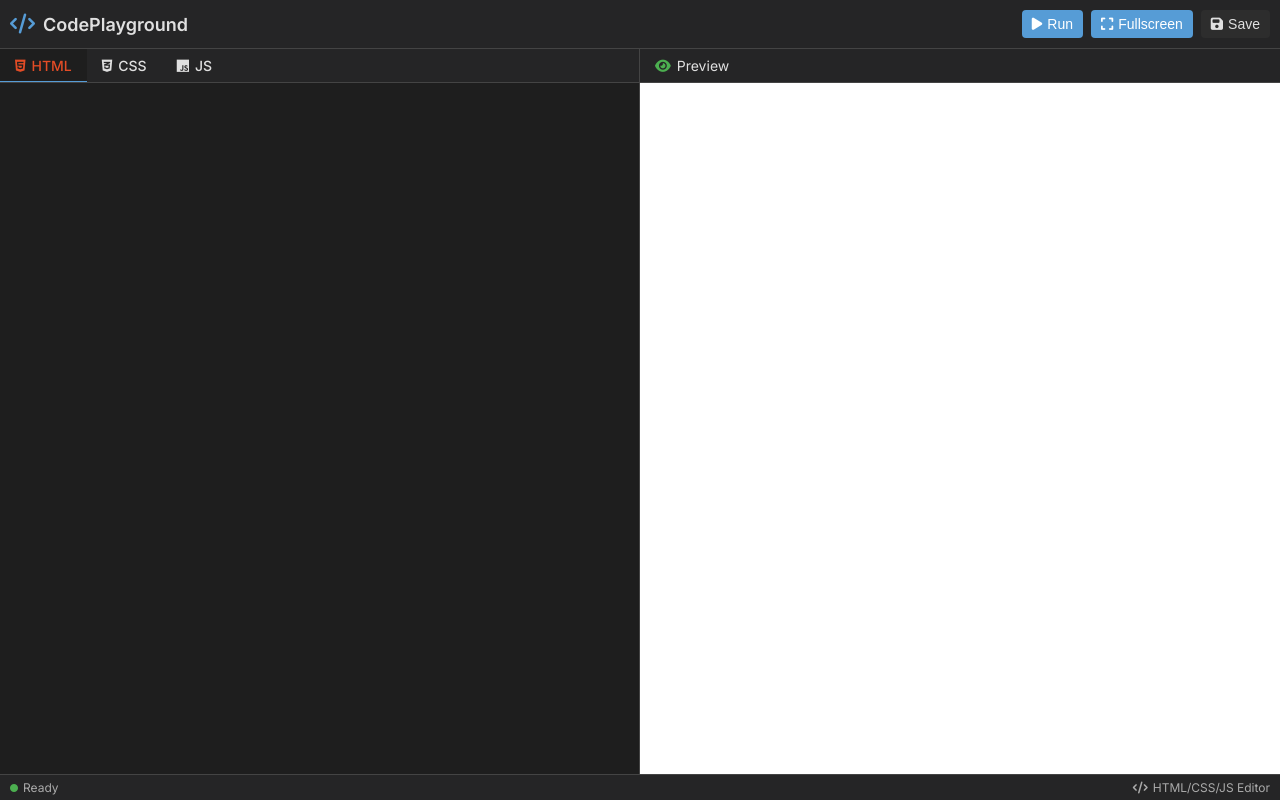
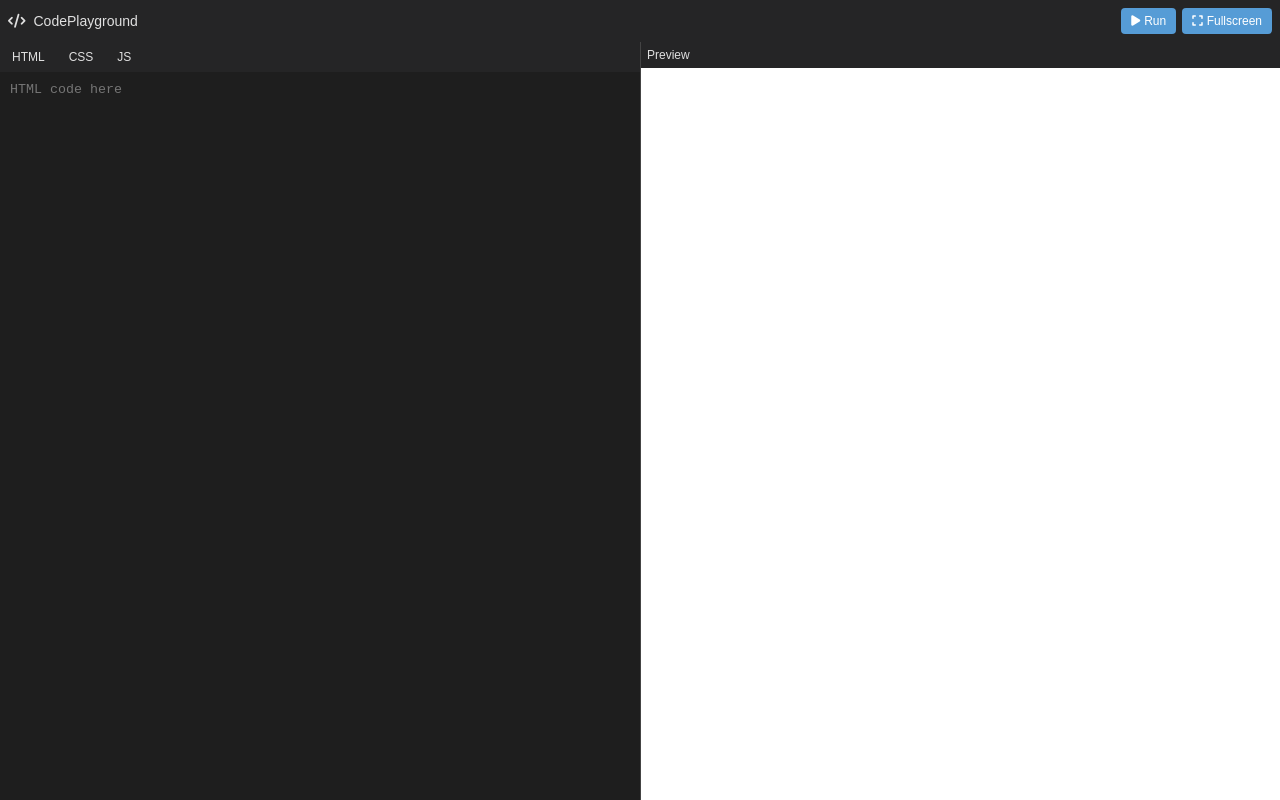
Before and after one commit to I-SHOW-AKIRU200/CODE-EDITORS, a plain HTML site: page index.html in a window 1280 px wide. Drawn offline with nearby package versions, Linux system fonts and the light colour scheme.

Commit message:
Update index.html

```diff
--- a/index.html
+++ b/index.html
@@ -2,32 +2,156 @@
 <html lang="en">
 <head>
     <meta charset="UTF-8">
-    <meta name="viewport" content="width=device-width, initial-scale=1.0">
-    <title>CodePlayground - Web Editor</title>
+    <meta name="viewport" content="width=device-width, initial-scale=1.0, maximum-scale=1.0, user-scalable=no">
+    <title>CodePlayground</title>
     <link rel="stylesheet" href="https://cdnjs.cloudflare.com/ajax/libs/font-awesome/6.4.0/css/all.min.css">
-    <link href="https://fonts.googleapis.com/css2?family=Fira+Code:wght@400;500&family=Inter:wght@400;500;600&display=swap" rel="stylesheet">
-    <!-- Prism.js for syntax highlighting -->
-    <link href="https://cdnjs.cloudflare.com/ajax/libs/prism/1.24.1/themes/prism-tomorrow.min.css" rel="stylesheet" />
-    <link rel="stylesheet" href="styles.css">
+    <style>
+        :root {
+            --bg-primary: #1e1e1e;
+            --bg-secondary: #252526;
+            --bg-tertiary: #2d2d2d;
+            --text-primary: #e0e0e0;
+            --accent-color: #569cd6;
+            --border-color: #444;
+        }
+
+        * {
+            margin: 0;
+            padding: 0;
+            box-sizing: border-box;
+        }
+
+        body {
+            font-family: Arial, sans-serif;
+            background-color: var(--bg-primary);
+            color: var(--text-primary);
+            height: 100vh;
+            display: flex;
+            flex-direction: column;
+            overflow: hidden;
+        }
+
+        header {
+            background-color: var(--bg-secondary);
+            padding: 8px;
+            display: flex;
+            flex-wrap: wrap;
+            gap: 8px;
+            align-items: center;
+            justify-content: space-between;
+        }
+
+        .logo {
+            display: flex;
+            align-items: center;
+            gap: 8px;
+            font-size: 14px;
+        }
+
+        .controls {
+            display: flex;
+            gap: 6px;
+            flex-wrap: wrap;
+            justify-content: flex-end;
+        }
+
+        button {
+            background-color: var(--accent-color);
+            color: white;
+            border: none;
+            padding: 6px 10px;
+            border-radius: 4px;
+            cursor: pointer;
+            font-size: 12px;
+            display: flex;
+            align-items: center;
+            gap: 4px;
+            white-space: nowrap;
+        }
+
+        .main-container {
+            display: flex;
+            flex-direction: column;
+            flex: 1;
+            overflow: hidden;
+        }
+
+        .editor-tabs {
+            display: flex;
+            background-color: var(--bg-secondary);
+            overflow-x: auto;
+            -webkit-overflow-scrolling: touch;
+        }
+
+        .editor-tab {
+            padding: 8px 12px;
+            font-size: 12px;
+            white-space: nowrap;
+        }
+
+        .editor-content {
+            flex: 1;
+            overflow: auto;
+        }
+
+        textarea {
+            width: 100%;
+            height: 100%;
+            background: var(--bg-primary);
+            color: var(--text-primary);
+            border: none;
+            padding: 10px;
+            resize: none;
+            font-family: monospace;
+        }
+
+        .preview-container {
+            flex: 1;
+            border-top: 1px solid var(--border-color);
+            display: flex;
+            flex-direction: column;
+        }
+
+        .preview-header {
+            padding: 6px;
+            background-color: var(--bg-secondary);
+            font-size: 12px;
+        }
+
+        iframe {
+            flex: 1;
+            border: none;
+            background: white;
+        }
+
+        @media (min-width: 768px) {
+            .main-container {
+                flex-direction: row;
+            }
+            .editor-container {
+                width: 50%;
+            }
+            .preview-container {
+                border-top: none;
+                border-left: 1px solid var(--border-color);
+            }
+        }
+    </style>
 </head>
 <body>
     <header>
         <div class="logo">
             <i class="fas fa-code"></i>
-            <h1>CodePlayground</h1>
+            <span>CodePlayground</span>
         </div>
         <div class="controls">
-            <button id="run-btn" title="Run Code (Ctrl+Enter)">
+            <button id="run-btn">
                 <i class="fas fa-play"></i>
-                <span class="btn-text">Run</span>
+                <span>Run</span>
             </button>
-            <button id="preview-btn" title="Toggle Fullscreen">
+            <button id="preview-btn">
                 <i class="fas fa-expand"></i>
-                <span class="btn-text">Fullscreen</span>
-            </button>
-            <button class="secondary" id="save-btn" title="Save Code">
-                <i class="fas fa-save"></i>
-                <span class="btn-text">Save</span>
+                <span>Fullscreen</span>
             </button>
         </div>
     </header>
@@ -35,61 +159,51 @@
     <div class="main-container">
         <div class="editor-container">
             <div class="editor-tabs">
-                <div class="editor-tab html active" data-target="html-editor">
-                    <i class="fab fa-html5"></i>
-                    <span class="tab-text">HTML</span>
-                </div>
-                <div class="editor-tab css" data-target="css-editor">
-                    <i class="fab fa-css3-alt"></i>
-                    <span class="tab-text">CSS</span>
-                </div>
-                <div class="editor-tab js" data-target="js-editor">
-                    <i class="fab fa-js"></i>
-                    <span class="tab-text">JS</span>
-                </div>
+                <div class="editor-tab">HTML</div>
+                <div class="editor-tab">CSS</div>
+                <div class="editor-tab">JS</div>
             </div>
-
-            <div class="editor-content active" id="html-editor">
-                <pre><code class="language-html" id="html-code" contenteditable="true"><!-- Write your HTML here --></code></pre>
-            </div>
-
-            <div class="editor-content" id="css-editor">
-                <pre><code class="language-css" id="css-code" contenteditable="true">/* Write your CSS here */</code></pre>
-            </div>
-
-            <div class="editor-content" id="js-editor">
-                <pre><code class="language-javascript" id="js-code" contenteditable="true">// Write your JavaScript here</code></pre>
+            <div class="editor-content">
+                <textarea id="html-code" placeholder="HTML code here"></textarea>
             </div>
         </div>
 
-        <div class="preview-container" id="preview-container">
+        <div class="preview-container">
             <div class="preview-header">
-                <i class="fas fa-eye"></i>
-                <span>Preview</span>
+                Preview
             </div>
-            <div class="preview-content">
-                <iframe class="preview-iframe" id="preview-frame"></iframe>
-            </div>
+            <iframe id="preview-frame"></iframe>
         </div>
     </div>
 
-    <div class="status-bar">
-        <div class="status-item">
-            <i class="fas fa-circle" style="color: var(--success-color); font-size: 8px;"></i>
-            <span>Ready</span>
-        </div>
-        <div class="status-item">
-            <i class="fas fa-code"></i>
-            <span>HTML/CSS/JS Editor</span>
-        </div>
-    </div>
+    <script>
+        document.addEventListener('DOMContentLoaded', function() {
+            const htmlEditor = document.getElementById('html-code');
+            const previewFrame = document.getElementById('preview-frame');
+            const runBtn = document.getElementById('run-btn');
+            const previewBtn = document.getElementById('preview-btn');
 
-    <!-- Prism.js for syntax highlighting -->
-    <script src="https://cdnjs.cloudflare.com/ajax/libs/prism/1.24.1/prism.min.js"></script>
-    <script src="https://cdnjs.cloudflare.com/ajax/libs/prism/1.24.1/components/prism-javascript.min.js"></script>
-    <script src="https://cdnjs.cloudflare.com/ajax/libs/prism/1.24.1/components/prism-css.min.js"></script>
-    <script src="https://cdnjs.cloudflare.com/ajax/libs/prism/1.24.1/components/prism-markup.min.js"></script>
+            function runCode() {
+                const html = htmlEditor.value;
+                previewFrame.srcdoc = html;
+            }
 
-    <script src="script.js"></script>
+            function toggleFullscreen() {
+                if (!document.fullscreenElement) {
+                    previewFrame.requestFullscreen().catch(err => {
+                        alert(`Error attempting to enable fullscreen: ${err.message}`);
+                    });
+                } else {
+                    document.exitFullscreen();
+                }
+            }
+
+            runBtn.addEventListener('click', runCode);
+            previewBtn.addEventListener('click', toggleFullscreen);
+
+            // Initial run
+            runCode();
+        });
+    </script>
 </body>
 </html>
```
